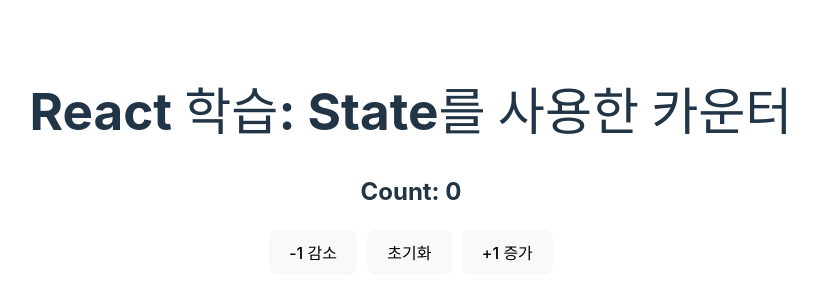
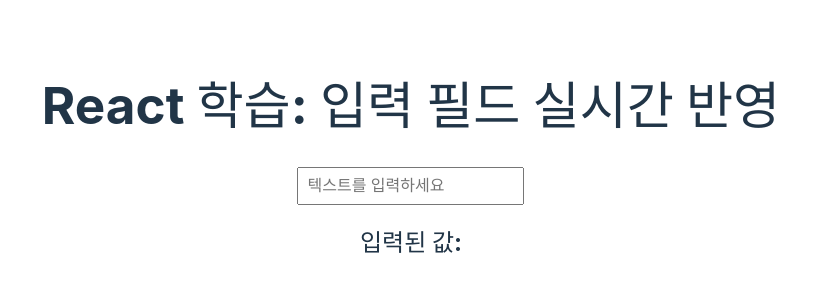
Before and after one commit to Raedeok-H/React_first, a React (Vite) app: page / in a window 1280 px wide. Shown: the part 246-546 px from the top of the page, without its empty margins (229-1046 px from the left). Built offline with nearby package versions, Linux system fonts and the light colour scheme.

Commit message:
State로 입력 필드 실시간 반영하기

```diff
--- a/src/App.jsx
+++ b/src/App.jsx
@@ -1,33 +1,30 @@
 import {useState} from 'react'
 import './App.css'
-import HelloWorld from "./components/HelloWorld.jsx";
 
 function App() {
-    // State 설정: count라는 변수를 만들고, setCount라는 함수를 통해 count의 값을 변경할 수 있도록 함
-    const [count, setCount] = useState(0)
+    // 입력 값을 저장할 상태
+    const [inputValue, setInputValue] = useState('');
 
-    // 숫자를 증가시키는 함수
-    const increaseCount = () => {
-        setCount(count + 1);// state를 변경하면 화면이 자동으로 업데이트 됨
-    };
-
-    // 숫자 감소 함수
-    const decreaseCount = () => {
-        setCount(count - 1);
-    };
-
-    // 숫자 초기화 함수
-    const resetCount = () => {
-        setCount(0);
-    };
+    // 입력 값이 변경될 때 호출되는 함수
+    const handleInputChange = (event) => {
+        setInputValue(event.target.value); // 입력된 값을 상태에 반영
+    }
 
     return (
         <div style={{textAlign: 'center', marginTop: '50px'}}>
-            <h1>React 학습: State를 사용한 카운터</h1>
-            <h2>Count: {count}</h2>
-            <button onClick={decreaseCount}> -1 감소</button>
-            <button onClick={resetCount} style={{margin: '0 10px'}}>초기화</button>
-            <button onClick={increaseCount}> +1 증가</button>
+            <h1>React 학습: 입력 필드 실시간 반영</h1>
+
+            {/* 입력 필드 */}
+            <input
+                type="text"
+                placeholder="텍스트를 입력하세요"
+                value={inputValue} // 상태 값과 입력 필드를 연결
+                onChange={handleInputChange} // 입력 값이 변경될 때 호출
+                style={{padding: '8px', fontSize: '16px'}}
+            />
+
+            {/* 입력된 값을 화명에 표시 */}
+            <h2>입력된 값: {inputValue}</h2>
         </div>
     )
 }
```
